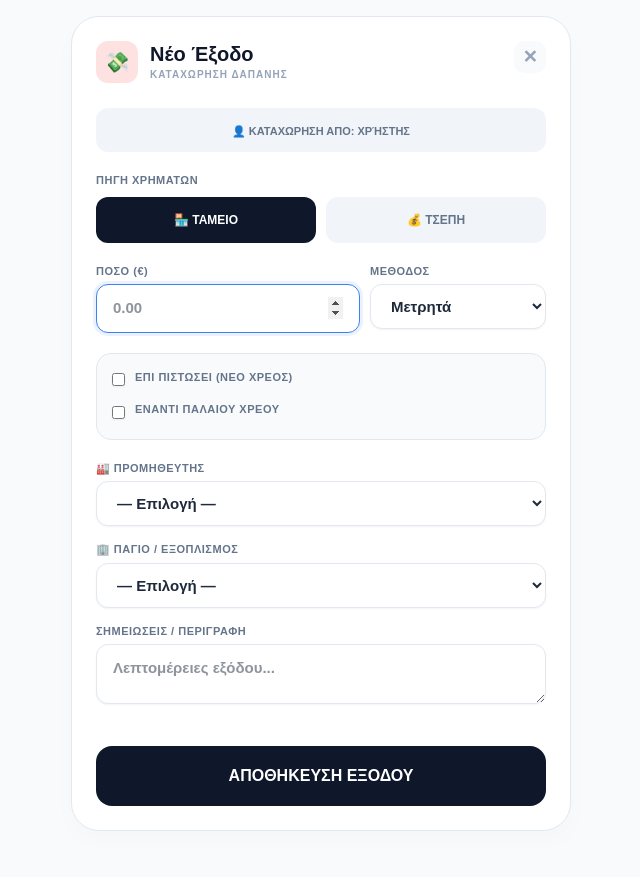
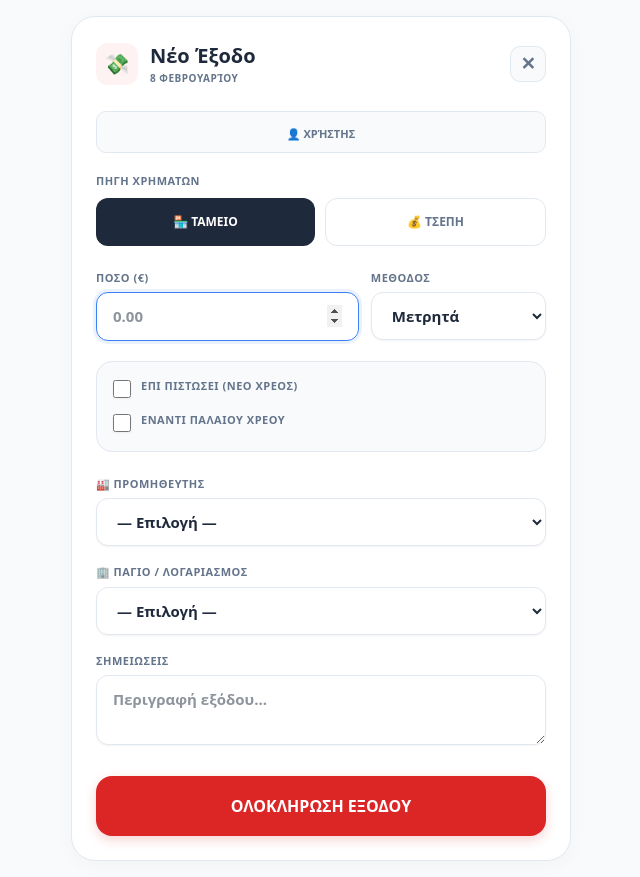
Before and after one commit to tsigris/cosy-management, a Next.js app: page /add-expense in a window 1280 px wide. Shown: the whole page, without its empty margins (319-959 px from the left). Before the commit the page ends 847 px from the top, so only its background shows below. Built offline with nearby package versions, Linux system fonts and the light colour scheme.

Commit message:
Update page.tsx

```diff
--- a/src/app/add-expense/page.tsx
+++ b/src/app/add-expense/page.tsx
@@ -1,43 +1,66 @@
 'use client'
 export const dynamic = 'force-dynamic'
 
-import { useEffect, useState, Suspense } from 'react'
+import { useEffect, useState, Suspense, useCallback } from 'react'
 import { useRouter, useSearchParams } from 'next/navigation'
 import { supabase } from '@/lib/supabase'
 import Link from 'next/link'
 
+// --- ΕΠΑΓΓΕΛΜΑΤΙΚΗ ΠΑΛΕΤΑ ΧΡΩΜΑΤΩΝ ---
+const colors = {
+  primaryDark: '#1e293b', // Slate 800
+  secondaryText: '#64748b', // Slate 500
+  accentRed: '#dc2626',   // Red 600
+  bgLight: '#f8fafc',     // Slate 50
+  border: '#e2e8f0',      // Slate 200
+  white: '#ffffff'
+};
+
 function AddExpenseForm() {
   const router = useRouter()
   const searchParams = useSearchParams()
-  const selectedDate = searchParams.get('date') || new Date().toISOString().split('T')[0]
 
-  // State φόρμας
+  // ΥΠΟΛΟΓΙΣΜΟΣ ΗΜΕΡΟΜΗΝΙΑΣ (07:00 Logic)
+  const getBusinessDate = () => {
+    const now = new Date()
+    if (now.getHours() < 7) {
+      now.setDate(now.getDate() - 1)
+    }
+    const year = now.getFullYear()
+    const month = String(now.getMonth() + 1).padStart(2, '0')
+    const day = String(now.getDate()).padStart(2, '0')
+    return `${year}-${month}-${day}`
+  }
+
+  const selectedDate = searchParams.get('date') || getBusinessDate()
+
+  // Form State
   const [amount, setAmount] = useState('')
   const [method, setMethod] = useState('Μετρητά')
   const [notes, setNotes] = useState('')
-
-  // State λογικής
   const [isCredit, setIsCredit] = useState(false)
   const [isAgainstDebt, setIsAgainstDebt] = useState(false)
   const [source, setSource] = useState('store')
   const [currentUsername, setCurrentUsername] = useState('Χρήστης')
   const [loading, setLoading] = useState(true)
 
-  // Λίστες Δεδομένων
+  // Lists
   const [suppliers, setSuppliers] = useState<any[]>([])
   const [fixedAssets, setFixedAssets] = useState<any[]>([])
-
-  // Επιλογές (IDs)
   const [selectedSup, setSelectedSup] = useState('')
   const [selectedFixed, setSelectedFixed] = useState('')
 
-  useEffect(() => {
-    async function loadData() {
+  // ΚΕΝΤΡΙΚΗ ΣΥΝΑΡΤΗΣΗ ΦΟΡΤΩΣΗΣ (Με Wake-up προστασία)
+  const loadFormData = useCallback(async () => {
     try {
-        const { data: { user } } = await supabase.auth.getUser()
-        if (!user) return
+      // Φρεσκάρισμα Session για να μην έχουμε άδειες λίστες το πρωί
+      const { data: { session } } = await supabase.auth.getSession()
+      if (!session?.user) {
+        setLoading(false)
+        return
+      }
 
-        const { data: profile } = await supabase.from('profiles').select('username, store_id').eq('id', user.id).maybeSingle()
+      const { data: profile } = await supabase.from('profiles').select('username, store_id').eq('id', session.user.id).maybeSingle()
       if (profile?.username) setCurrentUsername(profile.username)
 
       if (profile?.store_id) {
@@ -50,20 +73,38 @@ function AddExpenseForm() {
         if (fRes.data) setFixedAssets(fRes.data)
       }
     } catch (error) {
-        console.error('Error loading data:', error)
+      console.error('Wake up load failed:', error)
     } finally {
       setLoading(false)
     }
+  }, [])
+
+  useEffect(() => {
+    loadFormData()
+
+    // Μηχανισμός Wake-up: Αν ανοίξεις το κινητό μετά από ώρες, ξαναφόρτωσε τα δεδομένα
+    const handleWakeUp = () => {
+      if (document.visibilityState === 'visible') {
+        loadFormData()
       }
-    loadData()
-  }, [])
+    }
+
+    document.addEventListener('visibilitychange', handleWakeUp)
+    window.addEventListener('focus', handleWakeUp)
+
+    return () => {
+      document.removeEventListener('visibilitychange', handleWakeUp)
+      window.removeEventListener('focus', handleWakeUp)
+    }
+  }, [loadFormData])
 
   async function handleSave() {
     if (!amount || Number(amount) <= 0) return alert('Συμπληρώστε το ποσό')
     setLoading(true)
 
     try {
-      const { data: { user } } = await supabase.auth.getUser()
+      const { data: { session } } = await supabase.auth.getSession()
+      const user = session?.user
       const { data: profile } = await supabase.from('profiles').select('store_id').eq('id', user?.id).maybeSingle()
 
       if (!profile?.store_id) throw new Error('Δεν βρέθηκε κατάστημα')
@@ -91,63 +132,58 @@ function AddExpenseForm() {
       if (error) throw error
 
       router.push(`/?date=${selectedDate}`)
+      router.refresh()
     } catch (error: any) {
       alert('Σφάλμα: ' + error.message)
-    } finally {
       setLoading(false)
     }
   }
 
   return (
-    <main style={{ backgroundColor: '#f8fafc', minHeight: '100vh', padding: '16px', fontFamily: 'sans-serif' }}>
+    <main style={{ backgroundColor: colors.bgLight, minHeight: '100vh', padding: '16px' }}>
       <div style={formCardStyle}>
 
-        {/* ΕΠΑΓΓΕΛΜΑΤΙΚΟ ΓΡΑΦΙΚΟ HEADER */}
-        <div style={{ display: 'flex', justifyContent: 'space-between', alignItems: 'flex-start', marginBottom: '25px' }}>
+        {/* HEADER */}
+        <div style={{ display: 'flex', justifyContent: 'space-between', alignItems: 'center', marginBottom: '25px' }}>
           <div style={{ display: 'flex', alignItems: 'center', gap: '12px' }}>
-            <div style={logoBoxStyle}>
-              <span style={{ fontSize: '20px' }}>💸</span>
-            </div>
+            <div style={logoBoxStyle}>💸</div>
             <div>
-              <h1 style={{ fontWeight: '900', fontSize: '20px', margin: 0, color: '#0f172a', lineHeight: '1.1' }}>
-                Νέο Έξοδο
-              </h1>
-              <p style={{ margin: '2px 0 0', fontSize: '10px', color: '#94a3b8', fontWeight: '800', textTransform: 'uppercase', letterSpacing: '1px' }}>
-                ΚΑΤΑΧΩΡΗΣΗ ΔΑΠΑΝΗΣ
+              <h1 style={{ fontWeight: '800', fontSize: '20px', margin: 0, color: colors.primaryDark }}>Νέο Έξοδο</h1>
+              <p style={{ margin: 0, fontSize: '10px', color: colors.secondaryText, fontWeight: '700', letterSpacing: '0.5px' }}>
+                {new Date(selectedDate).toLocaleDateString('el-GR', { day: 'numeric', month: 'long' }).toUpperCase()}
               </p>
             </div>
           </div>
           <Link href="/" style={backBtnStyle}>✕</Link>
         </div>
 
-        <div style={{ marginBottom: '20px', padding: '10px', backgroundColor: '#f1f5f9', borderRadius: '12px', textAlign: 'center' }}>
-          <span style={{ fontSize: '11px', fontWeight: '900', color: '#64748b' }}>👤 ΚΑΤΑΧΩΡΗΣΗ ΑΠΟ: {currentUsername.toUpperCase()}</span>
+        <div style={userIndicator}>
+          <span style={{ fontSize: '11px', fontWeight: '800', color: colors.secondaryText }}>👤 {currentUsername.toUpperCase()}</span>
         </div>
 
-        <div style={{ marginBottom: '20px' }}>
+        {/* ΠΗΓΗ ΧΡΗΜΑΤΩΝ */}
+        <div style={{ marginBottom: '24px' }}>
           <label style={labelStyle}>ΠΗΓΗ ΧΡΗΜΑΤΩΝ</label>
           <div style={{ display: 'flex', gap: '10px', marginTop: '8px' }}>
             <button
-              type="button"
               onClick={() => { setSource('store'); setIsCredit(false); setIsAgainstDebt(false); }}
-              style={{ ...sourceBtn, backgroundColor: source === 'store' ? '#0f172a' : '#f1f5f9', color: source === 'store' ? 'white' : '#64748b' }}
+              style={{ ...sourceBtn, backgroundColor: source === 'store' ? colors.primaryDark : colors.white, color: source === 'store' ? 'white' : colors.secondaryText, border: source === 'store' ? 'none' : `1px solid ${colors.border}` }}
             >
               🏪 ΤΑΜΕΙΟ
             </button>
             <button
-              type="button"
               onClick={() => { setSource('pocket'); setIsCredit(false); setIsAgainstDebt(false); }}
-              style={{ ...sourceBtn, backgroundColor: source === 'pocket' ? '#8b5cf6' : '#f1f5f9', color: source === 'pocket' ? 'white' : '#64748b' }}
+              style={{ ...sourceBtn, backgroundColor: source === 'pocket' ? '#8b5cf6' : colors.white, color: source === 'pocket' ? 'white' : colors.secondaryText, border: source === 'pocket' ? 'none' : `1px solid ${colors.border}` }}
             >
               💰 ΤΣΕΠΗ
             </button>
           </div>
         </div>
 
-        <div style={{ display: 'flex', gap: '10px', marginBottom: '20px' }}>
+        <div style={{ display: 'flex', gap: '12px', marginBottom: '20px' }}>
           <div style={{ flex: 1.5 }}>
             <label style={labelStyle}>ΠΟΣΟ (€)</label>
-            <input type="number" value={amount} onChange={e => setAmount(e.target.value)} style={inputStyle} placeholder="0.00" autoFocus />
+            <input type="number" inputMode="decimal" value={amount} onChange={e => setAmount(e.target.value)} style={inputStyle} placeholder="0.00" autoFocus />
           </div>
           <div style={{ flex: 1 }}>
             <label style={labelStyle}>ΜΕΘΟΔΟΣ</label>
@@ -159,13 +195,13 @@ function AddExpenseForm() {
         </div>
 
         {source === 'store' && (
-          <div style={{ backgroundColor: '#f8fafc', padding: '15px', borderRadius: '15px', marginBottom: '20px', border: '1px solid #e2e8f0' }}>
-            <div style={{ marginBottom: '10px', display: 'flex', alignItems: 'center', gap: '10px' }}>
-              <input type="checkbox" checked={isCredit} onChange={e => {setIsCredit(e.target.checked); if(e.target.checked) setIsAgainstDebt(false)}} id="credit" />
+          <div style={creditPanel}>
+            <div style={{ marginBottom: '12px', display: 'flex', alignItems: 'center', gap: '10px' }}>
+              <input type="checkbox" checked={isCredit} onChange={e => {setIsCredit(e.target.checked); if(e.target.checked) setIsAgainstDebt(false)}} id="credit" style={checkboxStyle} />
               <label htmlFor="credit" style={checkLabel}>ΕΠΙ ΠΙΣΤΩΣΕΙ (ΝΕΟ ΧΡΕΟΣ)</label>
             </div>
             <div style={{ display: 'flex', alignItems: 'center', gap: '10px' }}>
-              <input type="checkbox" checked={isAgainstDebt} onChange={e => {setIsAgainstDebt(e.target.checked); if(e.target.checked) setIsCredit(false)}} id="against" />
+              <input type="checkbox" checked={isAgainstDebt} onChange={e => {setIsAgainstDebt(e.target.checked); if(e.target.checked) setIsCredit(false)}} id="against" style={checkboxStyle} />
               <label htmlFor="against" style={checkLabel}>ΕΝΑΝΤΙ ΠΑΛΑΙΟΥ ΧΡΕΟΥ</label>
             </div>
           </div>
@@ -180,7 +216,7 @@ function AddExpenseForm() {
         </div>
 
         <div style={selectGroup}>
-          <label style={labelStyle}>🏢 ΠΑΓΙΟ / ΕΞΟΠΛΙΣΜΟΣ</label>
+          <label style={labelStyle}>🏢 ΠΑΓΙΟ / ΛΟΓΑΡΙΑΣΜΟΣ</label>
           <select value={selectedFixed} onChange={e => {setSelectedFixed(e.target.value); setSelectedSup('');}} style={inputStyle}>
             <option value="">— Επιλογή —</option>
             {fixedAssets.map(f => <option key={f.id} value={f.id}>{f.name}</option>)}
@@ -188,33 +224,32 @@ function AddExpenseForm() {
         </div>
 
         <div style={{ marginBottom: '25px' }}>
-          <label style={labelStyle}>ΣΗΜΕΙΩΣΕΙΣ / ΠΕΡΙΓΡΑΦΗ</label>
-          <textarea value={notes} onChange={e => setNotes(e.target.value)} style={{ ...inputStyle, height: '60px', paddingTop: '10px' }} placeholder="Λεπτομέρειες εξόδου..." />
+          <label style={labelStyle}>ΣΗΜΕΙΩΣΕΙΣ</label>
+          <textarea value={notes} onChange={e => setNotes(e.target.value)} style={{ ...inputStyle, height: '70px', paddingTop: '12px', fontWeight: '500' }} placeholder="Περιγραφή εξόδου..." />
         </div>
 
-        <button onClick={handleSave} disabled={loading} style={saveBtn}>
-          {loading ? 'ΑΠΟΘΗΚΕΥΣΗ...' : 'ΑΠΟΘΗΚΕΥΣΗ ΕΞΟΔΟΥ'}
+        <button onClick={handleSave} disabled={loading} style={{ ...saveBtn, backgroundColor: colors.accentRed }}>
+          {loading ? 'ΓΙΝΕΤΑΙ ΑΠΟΘΗΚΕΥΣΗ...' : 'ΟΛΟΚΛΗΡΩΣΗ ΕΞΟΔΟΥ'}
         </button>
       </div>
     </main>
   )
 }
 
-// Στυλ
-const formCardStyle = { maxWidth: '500px', margin: '0 auto', backgroundColor: 'white', borderRadius: '28px', padding: '24px', border: '1px solid #e2e8f0', boxShadow: '0 10px 25px rgba(0,0,0,0.02)' };
-const logoBoxStyle: any = { width: '42px', height: '42px', backgroundColor: '#fee2e2', borderRadius: '12px', display: 'flex', alignItems: 'center', justifyContent: 'center' };
-const backBtnStyle: any = { textDecoration: 'none', color: '#94a3b8', fontSize: '18px', fontWeight: 'bold', width: '32px', height: '32px', display: 'flex', alignItems: 'center', justifyContent: 'center', backgroundColor: '#f8fafc', borderRadius: '10px' };
-const labelStyle: any = { fontSize: '10px', fontWeight: '900', color: '#94a3b8', textTransform: 'uppercase', marginBottom: '5px', display: 'block' };
-const inputStyle: any = { width: '100%', padding: '14px', borderRadius: '14px', border: '1px solid #e2e8f0', fontSize: '15px', fontWeight: 'bold', backgroundColor: '#f8fafc', boxSizing: 'border-box', outline: 'none' };
-const sourceBtn: any = { flex: 1, padding: '14px', borderRadius: '12px', border: 'none', fontWeight: '900', fontSize: '12px', cursor: 'pointer' };
-const selectGroup = { marginBottom: '15px' };
-const saveBtn: any = { width: '100%', padding: '18px', backgroundColor: '#0f172a', color: 'white', border: 'none', borderRadius: '16px', fontWeight: '900', fontSize: '16px', cursor: 'pointer', marginTop: '10px' };
-const checkLabel: any = { fontSize: '13px', fontWeight: '700', color: '#1e293b', cursor: 'pointer' };
+// STYLES
+const formCardStyle = { maxWidth: '500px', margin: '0 auto', backgroundColor: colors.white, borderRadius: '24px', padding: '24px', border: `1px solid ${colors.border}`, boxShadow: '0 4px 20px rgba(0,0,0,0.03)' };
+const logoBoxStyle: any = { width: '42px', height: '42px', backgroundColor: '#fef2f2', borderRadius: '12px', display: 'flex', alignItems: 'center', justifyContent: 'center', fontSize: '20px' };
+const backBtnStyle: any = { textDecoration: 'none', color: colors.secondaryText, fontSize: '18px', fontWeight: 'bold', width: '36px', height: '36px', display: 'flex', alignItems: 'center', justifyContent: 'center', backgroundColor: colors.bgLight, borderRadius: '10px', border: `1px solid ${colors.border}` };
+const labelStyle: any = { fontSize: '10px', fontWeight: '800', color: colors.secondaryText, marginBottom: '6px', display: 'block', letterSpacing: '0.5px' };
+const inputStyle: any = { width: '100%', padding: '15px', borderRadius: '12px', border: `1px solid ${colors.border}`, fontSize: '15px', fontWeight: '700', backgroundColor: colors.bgLight, boxSizing: 'border-box', outline: 'none', color: colors.primaryDark };
+const sourceBtn: any = { flex: 1, padding: '14px', borderRadius: '12px', fontWeight: '800', fontSize: '12px', cursor: 'pointer', transition: 'all 0.2s' };
+const userIndicator = { marginBottom: '20px', padding: '8px', backgroundColor: colors.bgLight, borderRadius: '10px', textAlign: 'center' as any, border: `1px solid ${colors.border}` };
+const creditPanel = { backgroundColor: colors.bgLight, padding: '16px', borderRadius: '16px', marginBottom: '24px', border: `1px solid ${colors.border}` };
+const selectGroup = { marginBottom: '18px' };
+const saveBtn: any = { width: '100%', padding: '18px', color: 'white', border: 'none', borderRadius: '16px', fontWeight: '800', fontSize: '16px', cursor: 'pointer', boxShadow: '0 4px 12px rgba(220, 38, 38, 0.2)' };
+const checkLabel: any = { fontSize: '12px', fontWeight: '700', color: colors.primaryDark, cursor: 'pointer' };
+const checkboxStyle = { width: '18px', height: '18px', cursor: 'pointer' };
 
 export default function AddExpensePage() {
-  return (
-    <Suspense fallback={<div style={{padding:'20px', textAlign:'center'}}>Φόρτωση...</div>}>
-      <AddExpenseForm />
-    </Suspense>
-  )
+  return <Suspense fallback={<div style={{padding:'40px', textAlign:'center', color: colors.secondaryText, fontWeight: '600'}}>Φόρτωση φόρμας...</div>}><AddExpenseForm /></Suspense>
 }
```
Lines whose indentation alone changed are shown as unchanged.
